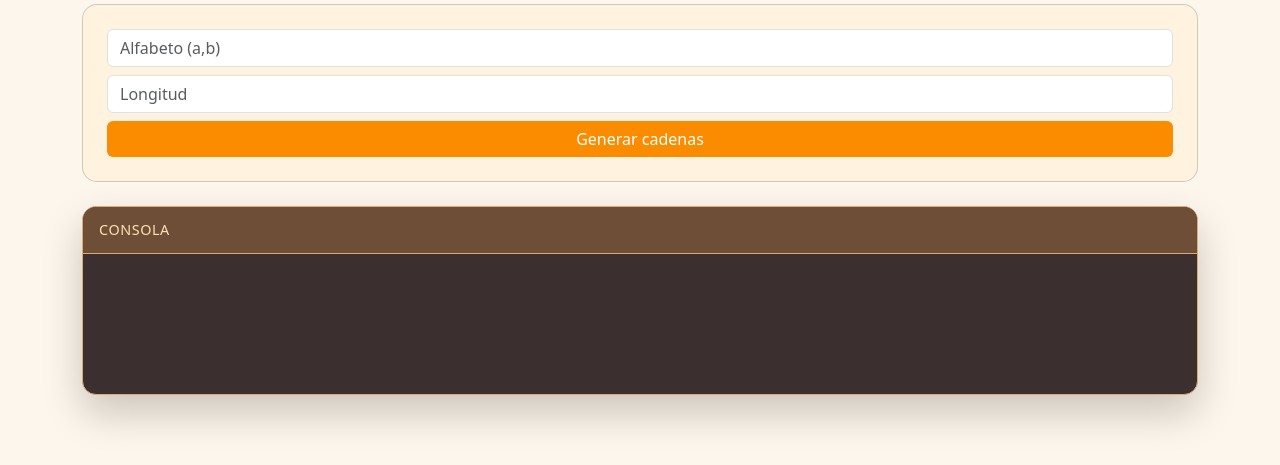
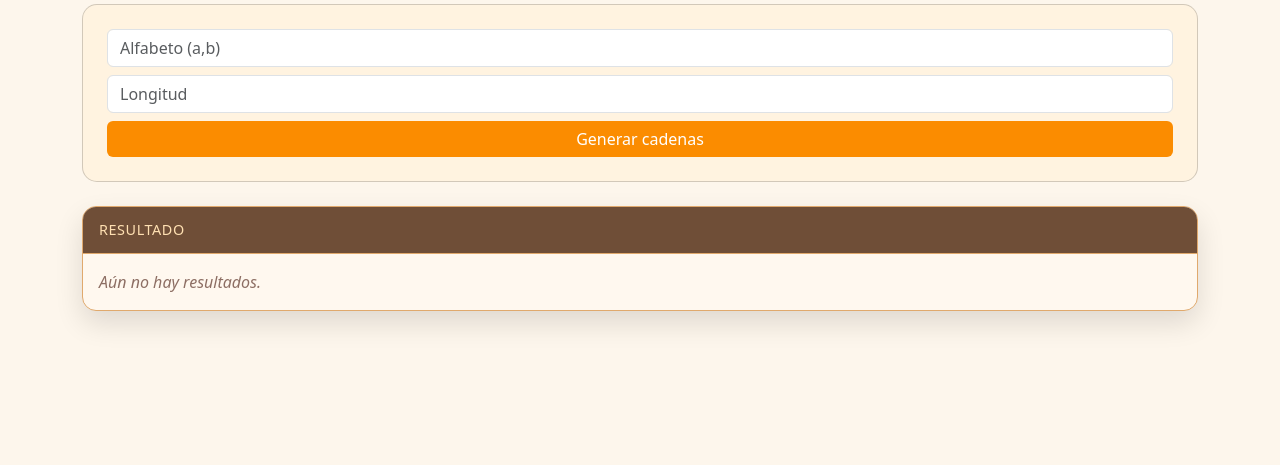
Before and after one commit to Dilan1615/Estructura-formales-y-Kleene, a Flask app: page / in a window 1280 px wide. Shown: the part 134-599 px from the top of the page. Run offline with Flask 3, Linux system fonts and the light colour scheme.

Commit message:
Mejora estetica

```diff
--- a/app.py
+++ b/app.py
@@ -7,6 +7,7 @@ app = Flask(__name__)
 def index():
     resultado = ""
     active_tab = "generar"
+    hubo_operacion = False
 
     # para mantener datos en inputs
     datos = {
@@ -16,7 +17,15 @@ def index():
         "n": ""
     }
 
+    def formatear_lenguaje(lista):
+        # cadena vacía -> ε ; conjunto vacío -> ∅
+        if not lista:
+            return "∅"
+        salida = [("ε" if x == "" else x) for x in lista]
+        return "\n".join(salida)
+
     if request.method == "POST":
+        hubo_operacion = True
         operacion = request.form.get("operacion")
 
         # guardar datos
@@ -33,7 +42,7 @@ def index():
                 n = int(datos["n"])
 
                 res = logica.generar_cadenas(L1, n)
-                resultado = "\n".join(res)
+                resultado = formatear_lenguaje(res)
 
             # ---------------- OPERACIONES ----------------
             elif operacion == "pertenece":
@@ -50,7 +59,7 @@ def index():
                 L2 = datos["L2"].split(",")
 
                 res = logica.union(L1, L2)
-                resultado = "\n".join(res)
+                resultado = formatear_lenguaje(res)
 
             elif operacion == "concat":
                 active_tab = "operaciones"
@@ -58,7 +67,7 @@ def index():
                 L2 = datos["L2"].split(",")
 
                 res = logica.concatenacion(L1, L2)
-                resultado = "\n".join(res)
+                resultado = formatear_lenguaje(res)
 
             # ---------------- KLEENE ----------------
             elif operacion == "kleene":
@@ -67,7 +76,7 @@ def index():
                 n = int(datos["n"])
 
                 res = logica.kleeneStar(L1, n)
-                resultado = "\n".join(res)
+                resultado = formatear_lenguaje(res)
 
             elif operacion == "plus":
                 active_tab = "kleene"
@@ -75,7 +84,7 @@ def index():
                 n = int(datos["n"])
 
                 res = logica.kleenePlus(L1, n)
-                resultado = "\n".join(res)
+                resultado = formatear_lenguaje(res)
 
             elif operacion == "crecimiento":
                 active_tab = "kleene"
@@ -95,7 +104,8 @@ def index():
         "index.html",
         resultado=resultado,
         active_tab=active_tab,
-        datos=datos
+        datos=datos,
+        hubo_operacion=hubo_operacion
     )
 
 
--- a/logica.py
+++ b/logica.py
@@ -1,5 +1,5 @@
 def generar_cadenas(alfabeto,max_len):
-    resultado = [""]
+    resultado = [""] #S
 
     for i in range(1,max_len+1):
         nuevas = []
--- a/templates/index.html
+++ b/templates/index.html
@@ -95,6 +95,81 @@
         background-color: #ffe0b2;
         border: none;
         color: #4b2e2e;
+      }
+
+      .result-window {
+        border: 1px solid #e0a96d;
+        border-radius: 14px;
+        overflow: hidden;
+        background: #fff8ef;
+        box-shadow: 0 12px 28px rgba(0, 0, 0, 0.12);
+      }
+
+      .result-header {
+        background: #6f4e37;
+        color: #ffe0b2;
+        padding: 0.75rem 1rem;
+        font-size: 0.9rem;
+        letter-spacing: 0.04em;
+        text-transform: uppercase;
+        border-bottom: 1px solid #e0a96d;
+      }
+
+      .result-body {
+        padding: 1rem;
+      }
+
+      .result-grid {
+        display: grid;
+        grid-template-columns: repeat(auto-fill, minmax(110px, 1fr));
+        gap: 0.5rem;
+      }
+
+      .result-item {
+        border-radius: 10px;
+        padding: 0.55rem 0.75rem;
+        font-family: ui-monospace, monospace;
+        text-align: center;
+        border: 1px solid #ffd8a8;
+        color: #4b2e2e;
+        background: #fff3e0;
+      }
+
+      /* color por longitud */
+      .len-0 {
+        background: #ede7f6; /* ε */
+        border-color: #d1c4e9;
+      }
+
+      .len-1 {
+        background: #e8f5e9;
+        border-color: #c8e6c9;
+      }
+
+      .len-2 {
+        background: #fff3e0;
+        border-color: #ffe0b2;
+      }
+
+      .len-3plus {
+        background: #ffebee;
+        border-color: #ffcdd2;
+      }
+
+      .result-empty {
+        color: #8d6e63;
+        font-style: italic;
+        margin: 0;
+      }
+
+      .result-emptyset {
+        display: inline-block;
+        padding: 0.45rem 0.7rem;
+        border-radius: 8px;
+        background: #f5f5f5;
+        border: 1px dashed #bdbdbd;
+        font-family: ui-monospace, monospace;
+        color: #5d4037;
       }
     </style>
   </head>
@@ -253,9 +328,39 @@
       </div>
 
       <!-- RESULTADO -->
-      <div class="console-window mt-4">
-        <div class="console-header">Consola</div>
-        <pre class="console-body">{{ resultado }}</pre>
+      <div class="result-window mt-4">
+        <div class="result-header">Resultado</div>
+        <div class="result-body">
+          {% set res = (resultado or '')|replace('vacío', 'ε')|replace('vacio', 'ε') %}
+          {% if res.strip() %}
+            {% if res.strip() == '∅' %}
+              <span class="result-emptyset">∅ (conjunto vacío)</span>
+            {% else %}
+              <div class="result-grid">
+                {% for linea in res.split('\n') %}
+                  {% set item = linea.strip() %}
+                  {% if item %}
+                    {% if item == 'ε' %}
+                      <div class="result-item len-0">{{ item }}</div>
+                    {% elif item|length == 1 %}
+                      <div class="result-item len-1">{{ item }}</div>
+                    {% elif item|length == 2 %}
+                      <div class="result-item len-2">{{ item }}</div>
+                    {% else %}
+                      <div class="result-item len-3plus">{{ item }}</div>
+                    {% endif %}
+                  {% endif %}
+                {% endfor %}
+              </div>
+            {% endif %}
+          {% else %}
+            {% if hubo_operacion %}
+              <span class="result-emptyset">∅ (conjunto vacío)</span>
+            {% else %}
+              <p class="result-empty">Aún no hay resultados.</p>
+            {% endif %}
+          {% endif %}
+        </div>
       </div>
     </div>
 
```
